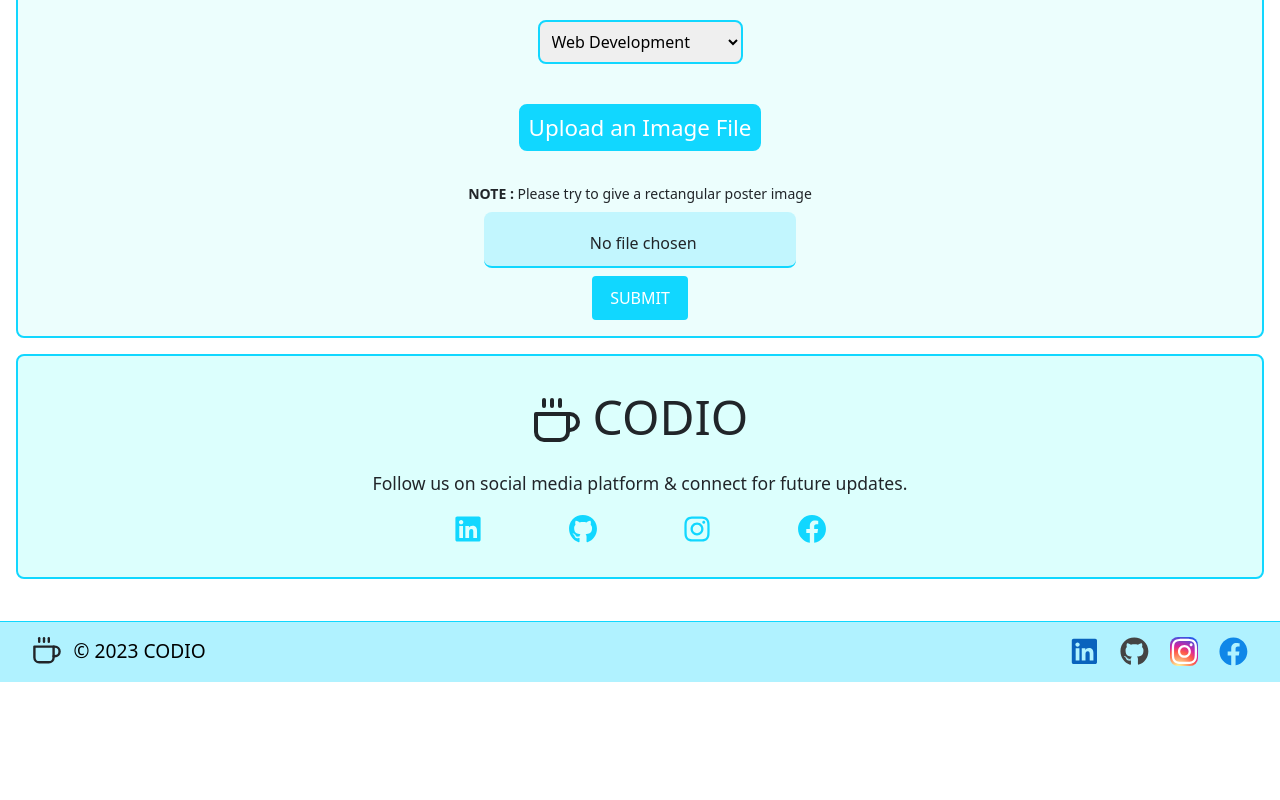
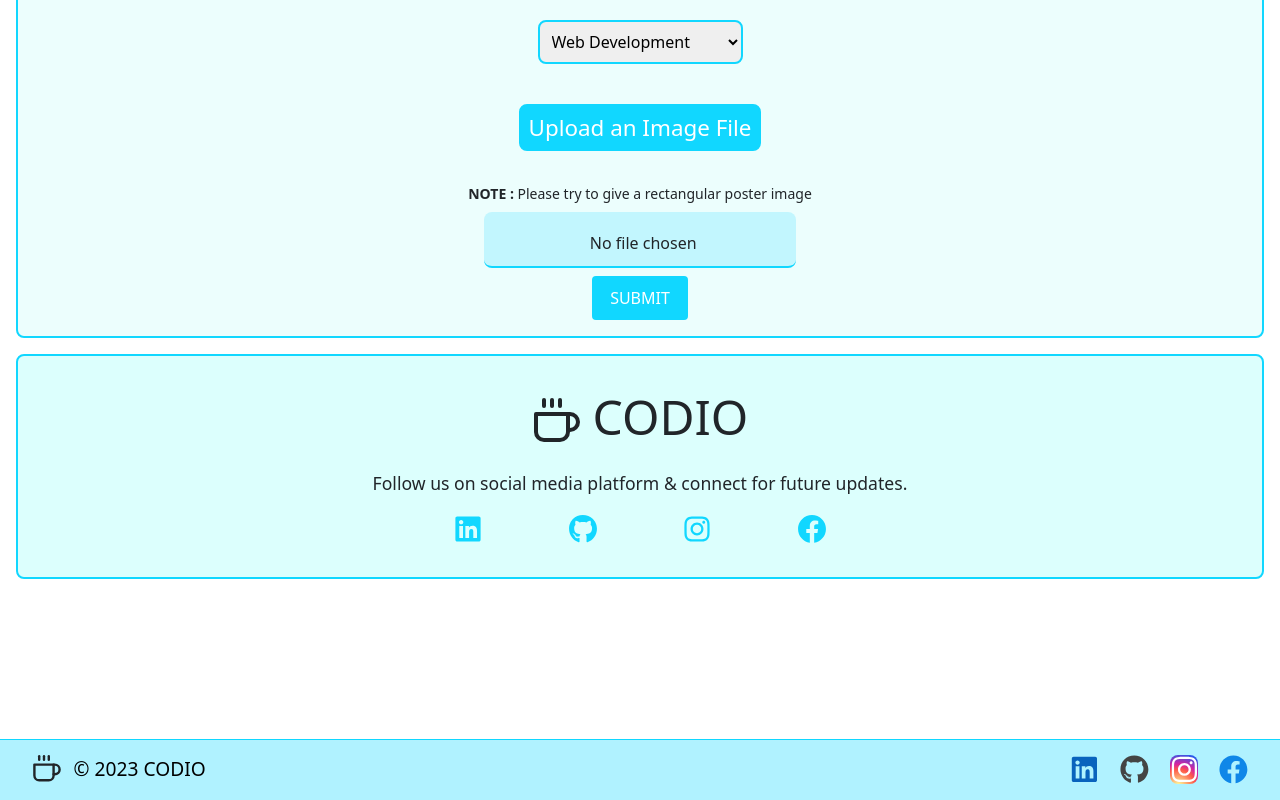
Before and after one commit to rajdeep010/BlogApp, a React (Vite) app: page /write in a window 1280 px wide. Shown: the part 1261-2061 px from the top of the page. Before the commit the page ends 1943 px from the top, so only its background shows below. Built offline with nearby package versions, Linux system fonts and the light colour scheme; no server answers; a web font is replaced by a local one; what javascript-time-ago would draw is missing.

Commit message:
footer section is fixed for the writing section part in desktop view

```diff
--- a/src/Write.jsx
+++ b/src/Write.jsx
@@ -1,10 +1,10 @@
-import Navbar from "./components/navbar/Navbar"
 import Editor from "./components/editor/Editor"
 import Title from "./components/editor/Title"
-import EditSidebar from './components/editorSidebar/EditSidebar'
 import './styles/write.scss'
 import Category from "./components/editorSidebar/Category"
 import CodioShare from "./components/editorSidebar/CodioShare"
+
+
 
 
 const Write = () => {
--- a/src/styles/footer.scss
+++ b/src/styles/footer.scss
@@ -9,6 +9,7 @@ footer {
     background: $nav-blue;
     border-top: 1px solid $blue;
     margin-top: 10px;
+    z-index: 9999;
 
     .my_name {
         font-size: 1.2rem;
--- a/src/styles/write.scss
+++ b/src/styles/write.scss
@@ -5,6 +5,7 @@
 
 .writing_section{
     display: flex;
+    margin-bottom: 8rem;
 
     @media screen and (max-width: 1300px){
         display: block;
```
